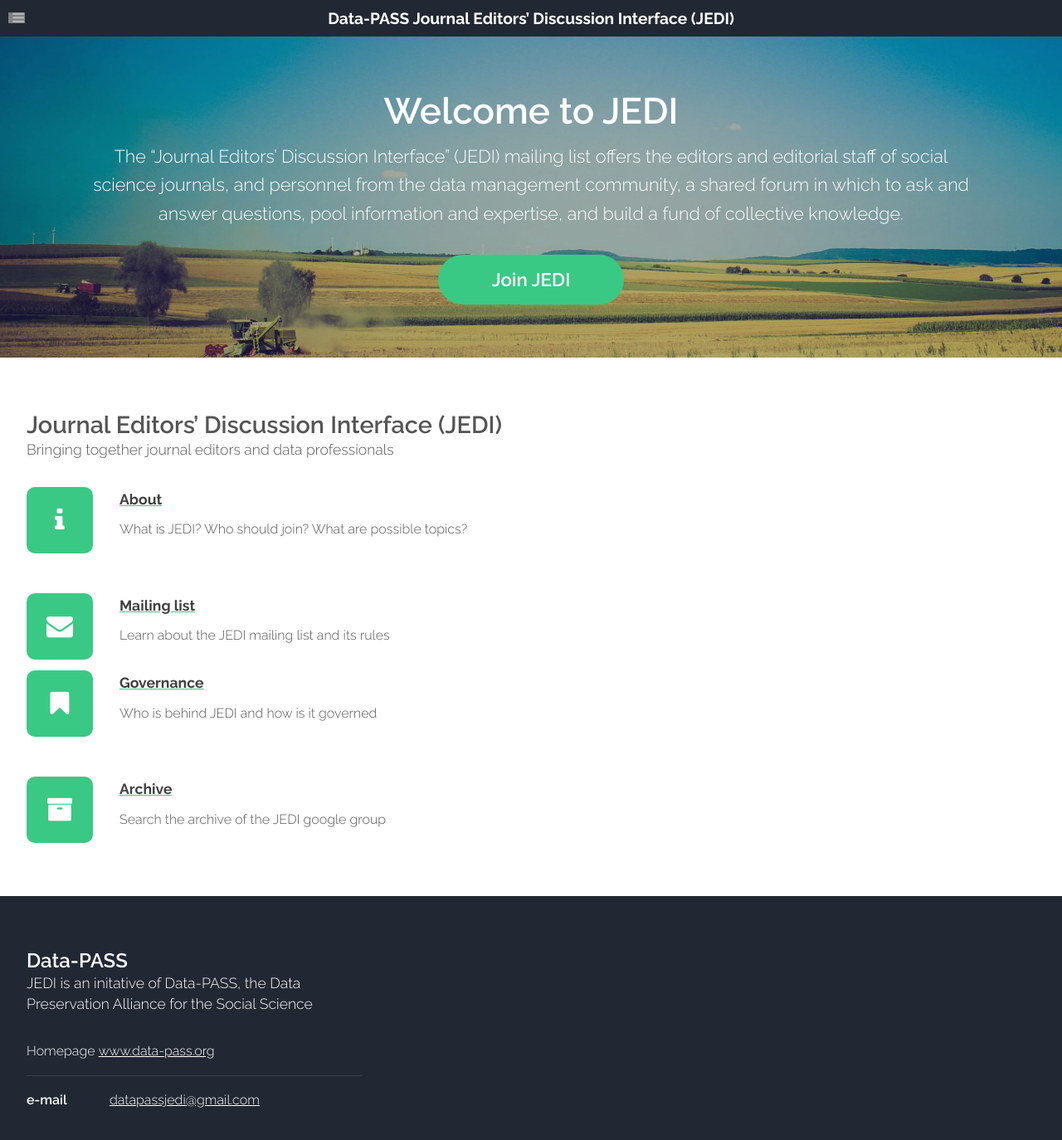
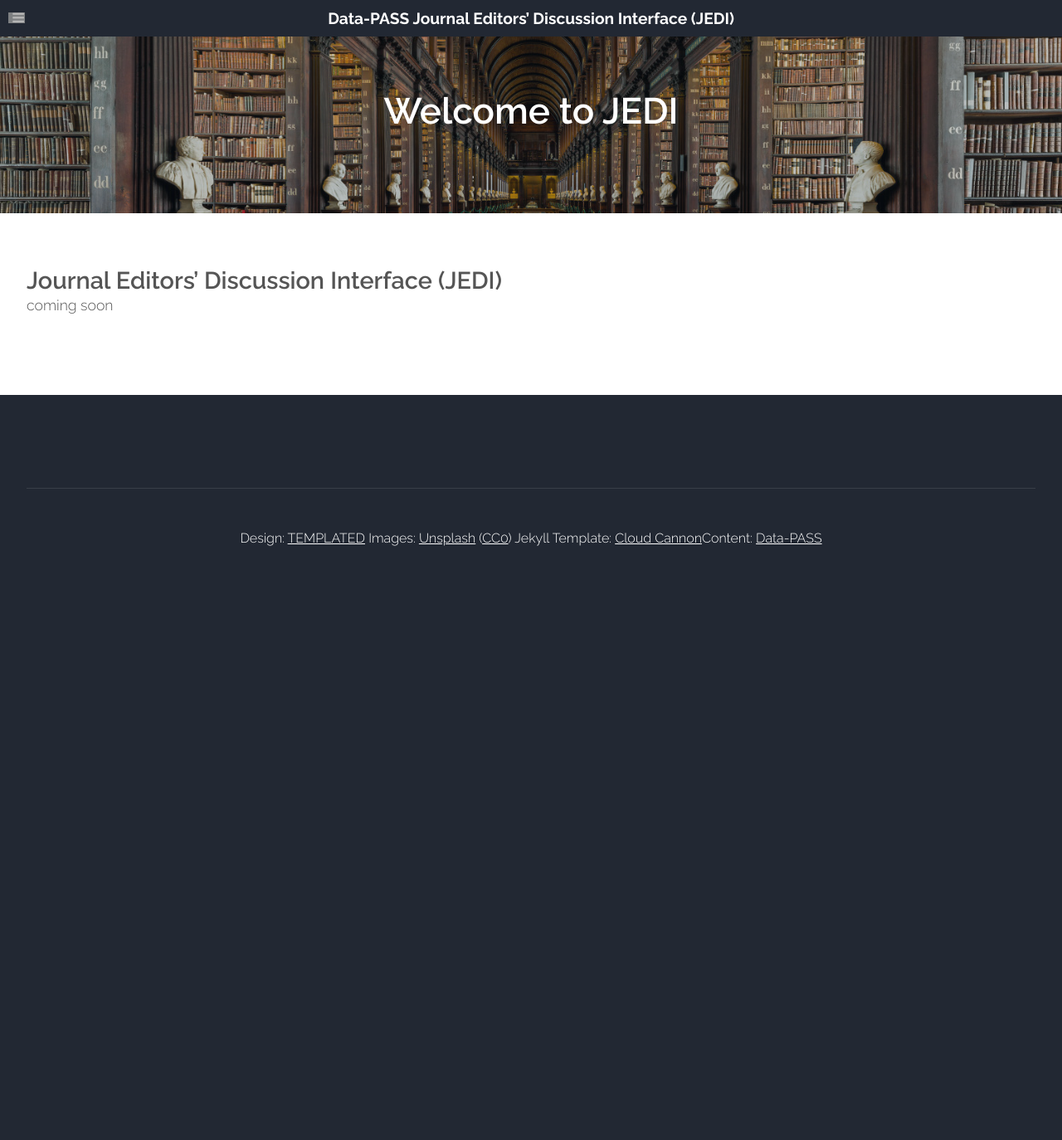
Before and after one commit to adam3smith/dpjedi-stage, a Jekyll site: the page built from docs/index.html, in a window 1280 px wide and 1400 px high. Shown: the top 1374 px of the window at 83% size. Built offline with Jekyll 4.4.1, drawn with Linux system fonts in a browser that asks for light colours; the list of posts is cut into pages by our own code; grey boxes are pictures that could not be loaded.

Commit message:
move content out

```diff
--- a/docs/_includes/nav.html
+++ b/docs/_includes/nav.html
@@ -3,9 +3,9 @@
 		<ul>
 			{% assign current = page.url | downcase | split: '/' %}
 			<li {% if current[1] == 'index.html' %}class='current'{% endif %}><a href="{{ site.baseurl }}/index.html">Home</a></li>
-			<li {% if current[1] == 'index.html' %}class='current'{% endif %}><a href="{{ site.baseurl }}/about.html">About</a></li>
+			<!--<li {% if current[1] == 'index.html' %}class='current'{% endif %}><a href="{{ site.baseurl }}/about.html">About</a></li>
 			<li {% if current[1] == 'left-sidebar.html' %}class='current'{% endif %}><a href="{{ site.baseurl }}/governance.html">Governance</a></li>
 			<li {% if current[1] == 'right-sidebar.html' %}class='current'{% endif %}><a href="{{ site.baseurl }}/mailing-list.html">Mailing List</a></li>
-			<li {% if current[1] == 'no-sidebar.html' %}class='current'{% endif %}><a href="{{ site.baseurl }}/archives.html">Archives</a></li>
+			<li {% if current[1] == 'no-sidebar.html' %}class='current'{% endif %}><a href="{{ site.baseurl }}/archives.html">Archives</a></li> -->
 		</ul>
 	</nav>
--- a/docs/_layouts/default.html
+++ b/docs/_layouts/default.html
@@ -29,7 +29,7 @@
 				<div class="container">
 
 
-							<div class="4u">
+					<!--		<div class="4u">
 								<section>
 									<header class="major">
 										<h2>Data-PASS</h2>
@@ -48,7 +48,7 @@
 									</ul>
 								</section>
 							</div>
-						</div>
+						</div> -->
 
 					<!-- Copyright -->
 						<div class="copyright">
--- a/docs/_layouts/landing.html
+++ b/docs/_layouts/landing.html
@@ -17,9 +17,9 @@ layout: default
 								<section>
 									<header class="major">
 										<h2>Welcome to JEDI</h2>
-										<span class="byline">The “Journal Editors’ Discussion Interface” (JEDI) mailing list offers the editors and editorial staff of social science journals, and personnel from the data management community, a shared forum in which to ask and answer questions, pool information and expertise, and build a fund of collective knowledge.</span>
+									<!--	<span class="byline">The “Journal Editors’ Discussion Interface” (JEDI) mailing list offers the editors and editorial staff of social science journals, and personnel from the data management community, a shared forum in which to ask and answer questions, pool information and expertise, and build a fund of collective knowledge.</span>
 									</header>
-									<a href="{{ site.baseurl }}/join.html" class="button alt">Join JEDI</a>
+									<a href="{{ site.baseurl }}/join.html" class="button alt">Join JEDI</a> -->
 								</section>
 							</div>
 						</div>
--- a/docs/assets/css/style.css
+++ b/docs/assets/css/style.css
@@ -485,7 +485,7 @@
 /* Header */
 
 	#header {
-		background: #333333 url("../images/pic01.jpg") no-repeat;
+		background: #333333 url("../images/pic06.jpg") no-repeat;
 		background-size: cover;
 		color: #fff;
 		padding: 6em 0;
--- a/docs/index.html
+++ b/docs/index.html
@@ -9,43 +9,11 @@ layout: landing
 		<section class="container">
 			<header class="major">
 				<h2>Journal Editors’ Discussion Interface (JEDI)</h2>
-				<span class="byline">Bringing together journal editors and data professionals</span>
+				<span class="byline">coming soon</span>
 			</header>
 			<div class="row">
 
-				<!-- Content -->
-					<div class="6u">
-						<section>
-							<ul class="style">
-								<li>
-									<a href="{{ site.baseurl }}/about.html"><span class="fa fa-info"></span>
-									<h3>About</h3></a>
-									<span>What is JEDI? Who should join? What are possible topics?</span>
-								</li>
-								<li><a href="{{ site.baseurl }}/mailing-list.html">
-									<span class="fa fa-envelope"></span>
-									<h3>Mailing list</h3></a>
-									<span>Learn about the JEDI mailing list and its rules</span>
-								</li>
-							</ul>
-						</section>
-					</div>
-					<div class="6u">
-						<section>
-							<ul class="style">
-								<li><a href="{{ site.baseurl }}/governance.html">
-									<span class="fa fa-bookmark"></span>
-									<h3>Governance</h3></a>
-									<span>Who is behind JEDI and how is it governed</span>
-								</li>
-								<li><a href="{{ site.baseurl }}/about.html">
-									<span class="fa fa-archive"></span>
-									<h3>Archive</h3></a>
-									<span>Search the archive of the JEDI google group</span>
-								</li>
-							</ul>
-						</section>
-					</div>
+
 
 			</div>
 		</section>
```
Also changed, not shown: docs/assets/images/pic06.jpg (added).
